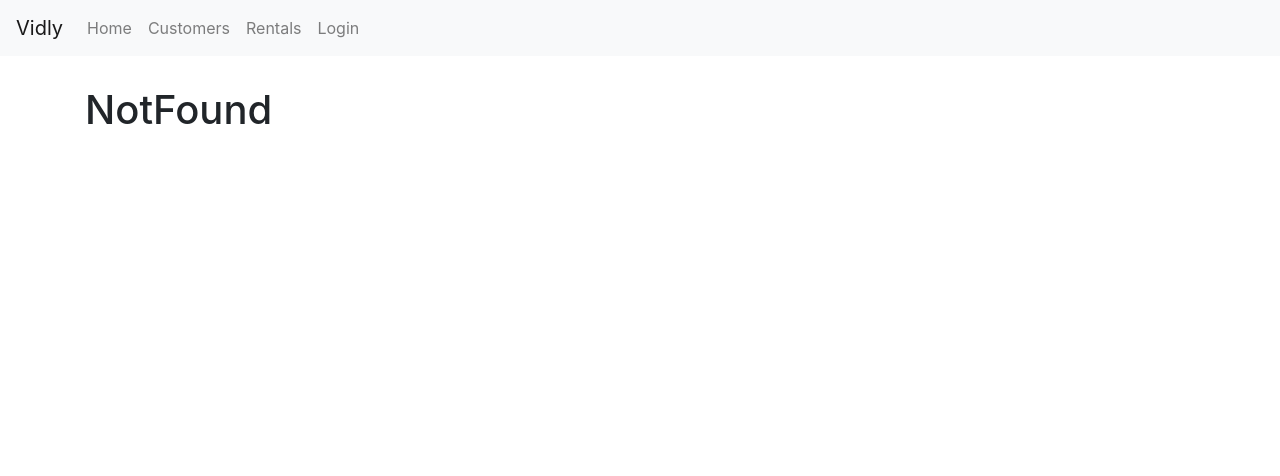
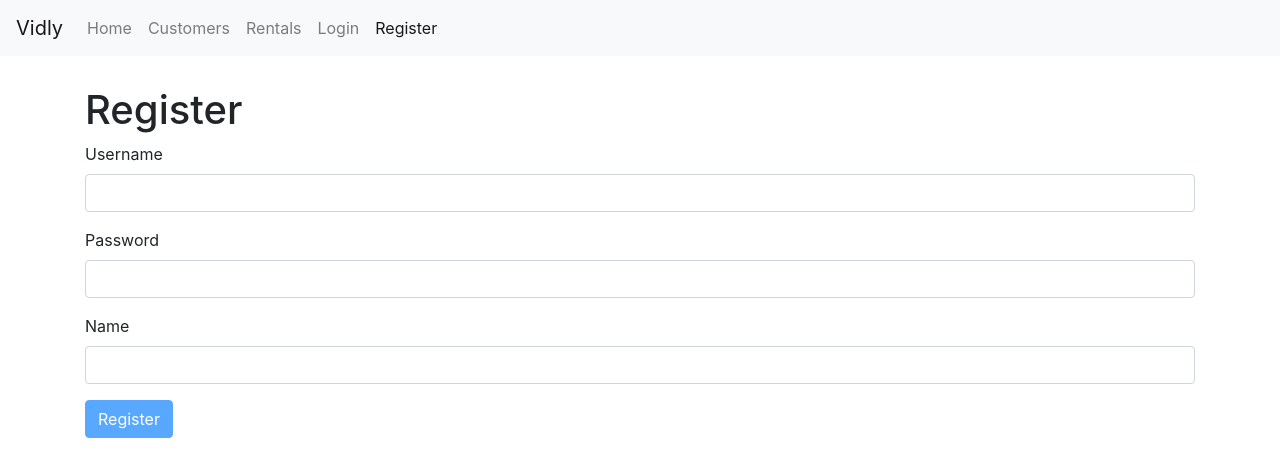
Before and after one commit to ianaquino47/Vidly, a React (Create React App) app: page /register in a window 1280 px wide. Before the commit this address led to /not-found. Shown: the top 476 px of the page. Built offline with nearby package versions, Linux system fonts and the light colour scheme.

Commit message:
register form created

```diff
--- a/src/App.js
+++ b/src/App.js
@@ -7,6 +7,7 @@
 import NavBar from './components/NavBar';
 import MovieForm from './components/MovieForm';
 import LoginForm from './components/LoginForm';
+import RegisterForm from './components/RegisterForm';
 import './App.css';
 
 
@@ -16,6 +17,7 @@
       <NavBar/>
       <main className="container">
         <Switch>
+          <Route path="/register" component={RegisterForm}/>
           <Route path="/login" component={LoginForm}/>
           <Route path="/movies/:id" component={MovieForm}/>
           <Route path="/movies" component={Movies}/>
--- a/src/components/NavBar.jsx
+++ b/src/components/NavBar.jsx
@@ -32,6 +32,9 @@
           <NavLink className="nav-item nav-link" to="/login">
             Login
           </NavLink>
+          <NavLink className="nav-item nav-link" to="/register">
+            Register
+          </NavLink>
         </div>
       </div>
     </nav>
--- /dev/null
+++ b/src/components/RegisterForm.jsx
@@ -0,0 +1,41 @@
+import React from "react";
+import Joi from "joi-browser";
+import Form from "./common/Form";
+
+class RegisterForm extends Form {
+  state = {
+    data: {
+      username: "",
+      password: "",
+      name: "",
+    },
+    errors: {},
+  };
+
+  schema = {
+    username: Joi.string().required().label("Username"),
+    password: Joi.string().required().min(5).label("Password"),
+    name: Joi.string().required().label("Name"),
+  };
+
+  doSubmit = () => {
+    //Call the server
+    console.log("submitted");
+  };
+
+  render() {
+    return (
+      <div>
+        <h1>Register</h1>
+        <form onSubmit={this.handleSubmit}>
+          {this.renderInput("username", "Username")}
+          {this.renderInput("password", "Password", "password")}
+          {this.renderInput("name", "Name")}
+          {this.renderButton("Register")}
+        </form>
+      </div>
+    );
+  }
+}
+
+export default RegisterForm;
```
